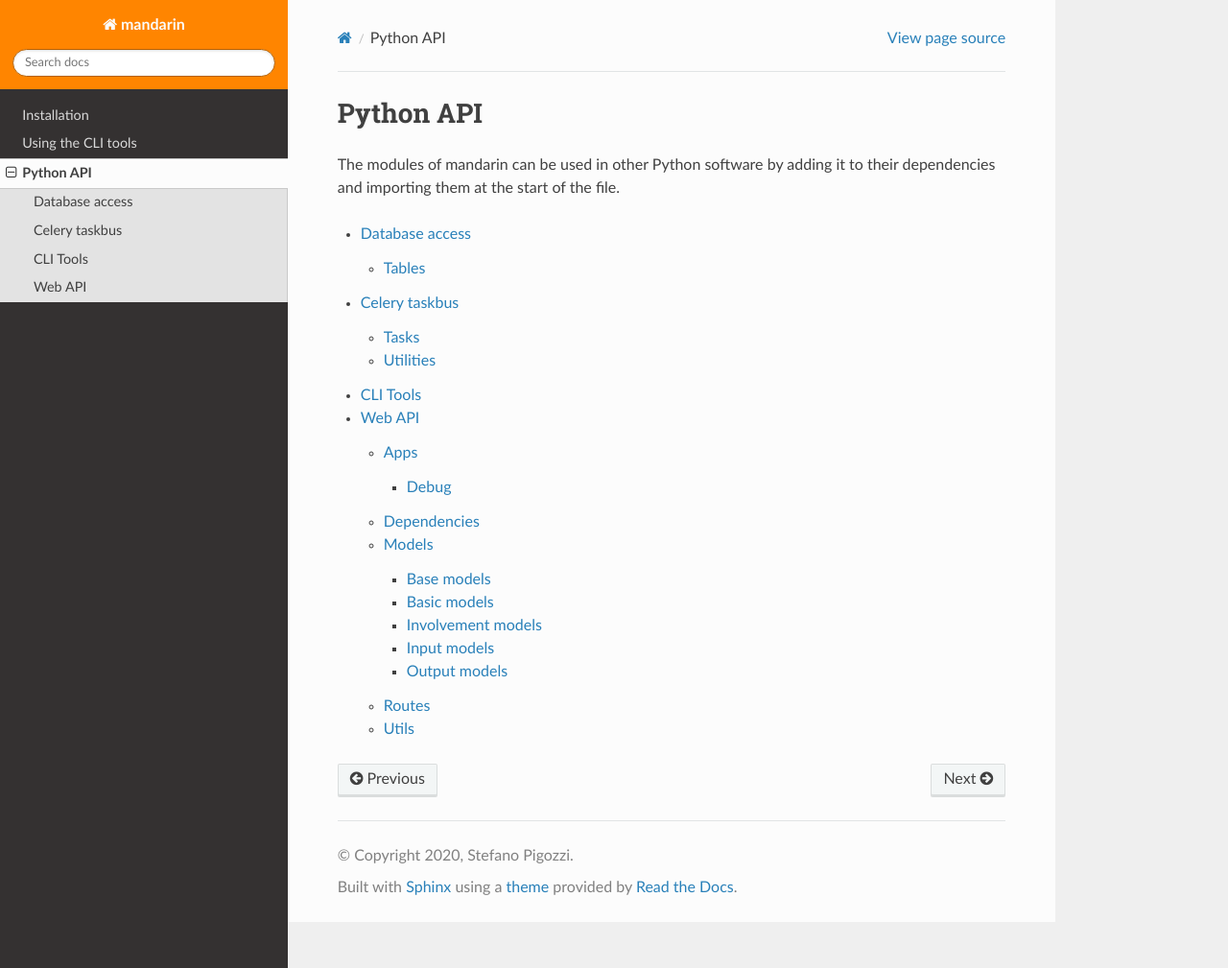
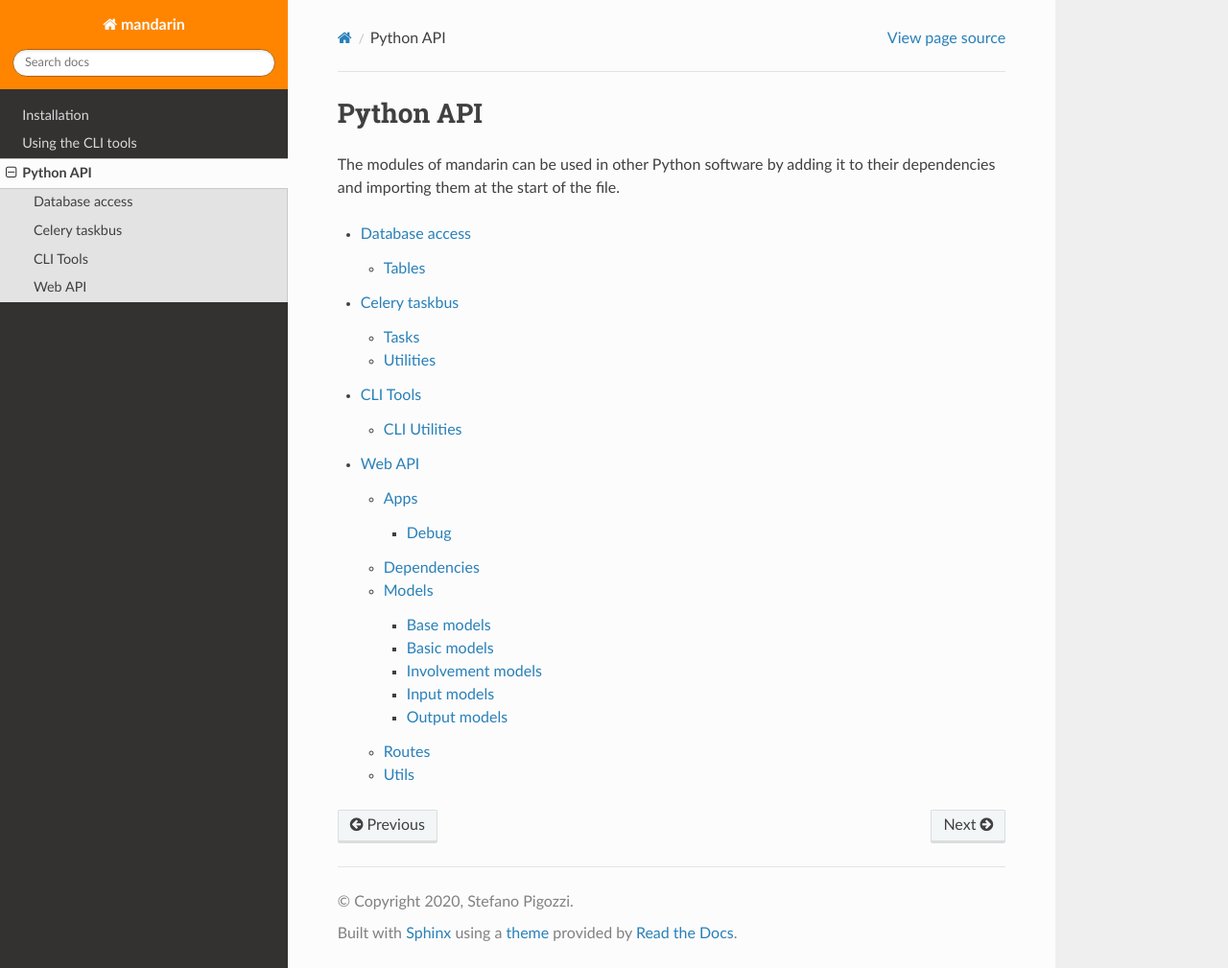
Before and after one commit to Steffo99/mandarin, a Sphinx documentation site: the page built from docs/source/autodoc/index.rst, in a window 1280 px wide and 1009 px high. Shown: the whole window at 96% size. Built offline with Sphinx 7.4.7 and the Read the Docs theme 2.0.0, drawn with Linux system fonts in a browser that asks for light colours.

Commit message:
📔 Include mandarin.tools.utils in the API Reference

```diff
--- a/docs/source/autodoc/tools.rst
+++ b/docs/source/autodoc/tools.rst
@@ -4,3 +4,10 @@
 .. currentmodule:: mandarin.tools
 .. automodule:: mandarin.tools
    :imported-members:
+
+
+CLI Utilities
+-------------
+
+.. automodule:: mandarin.tools.utils
+   :imported_members:
```
